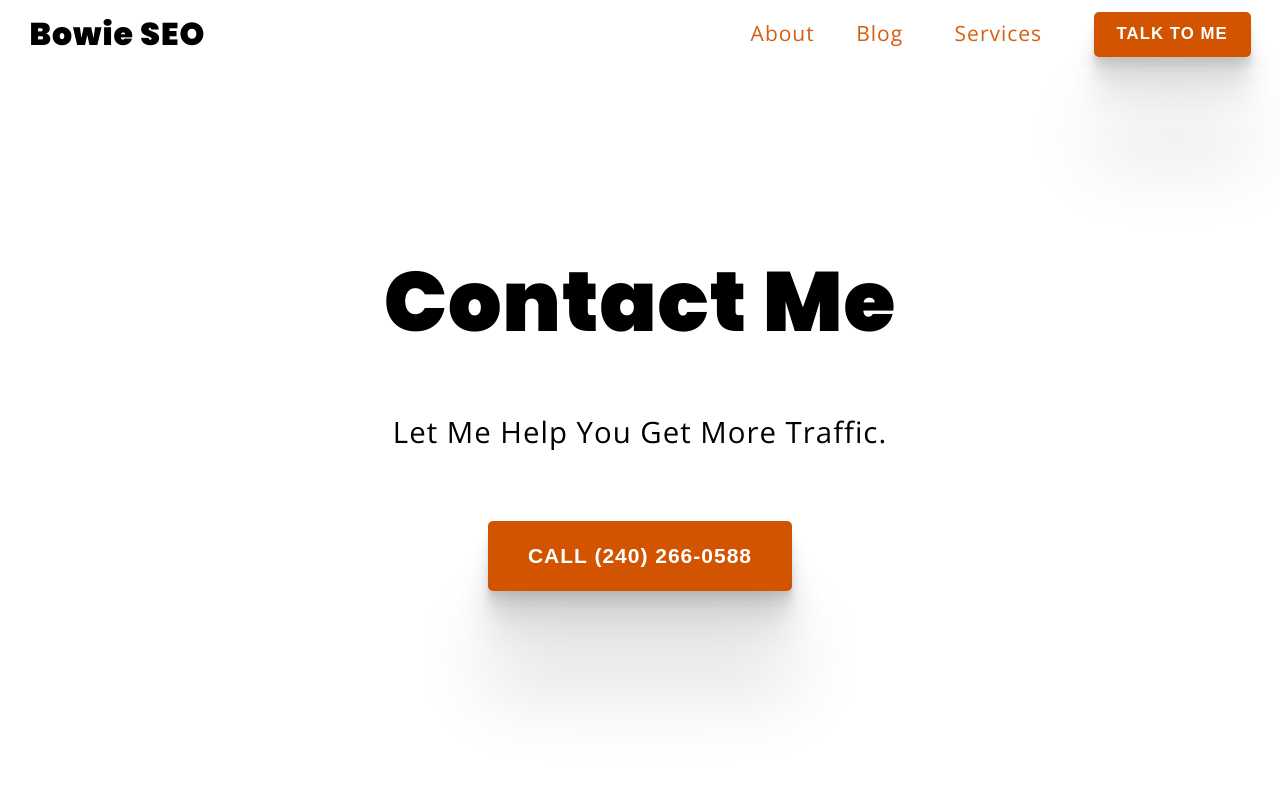
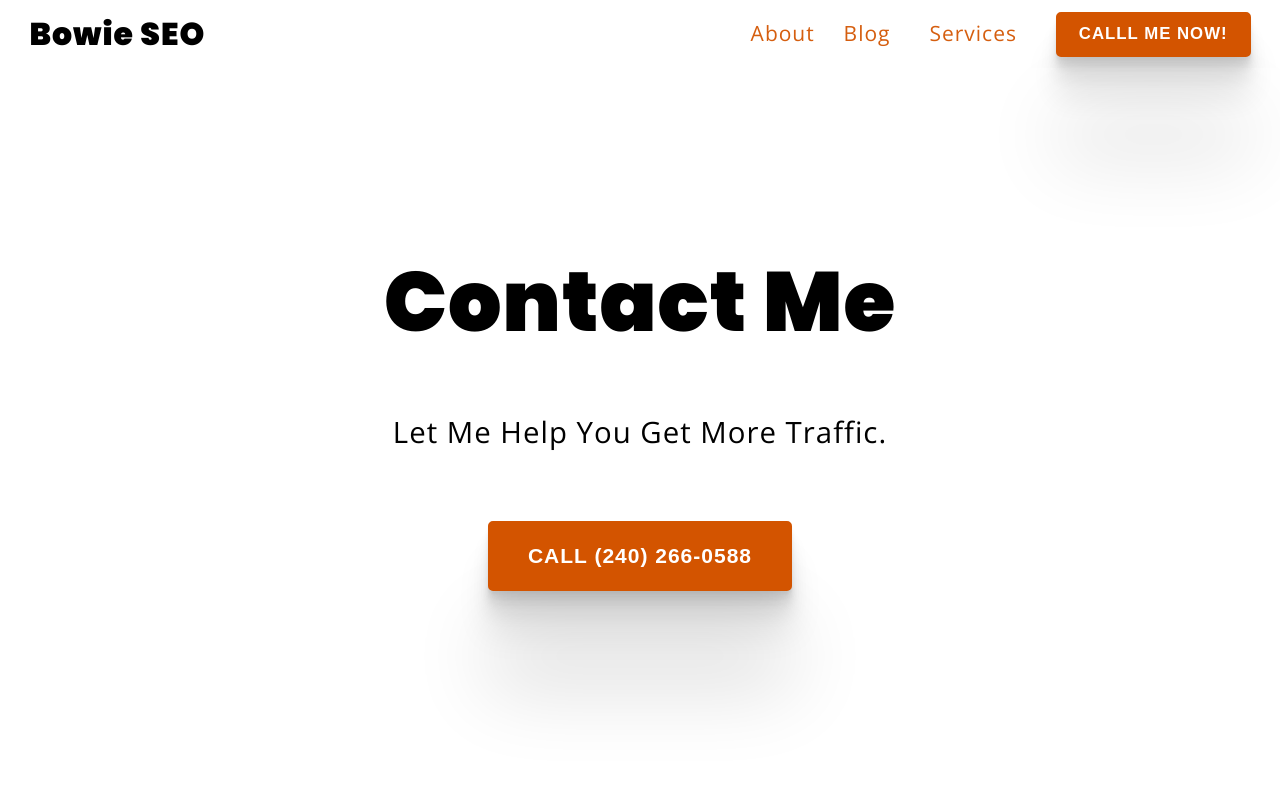
Before and after one commit to kgb4000/bowie-digital, a Next.js app: page /contact in a window 1280 px wide. Shown: the top 800 px of the page. Built offline with nearby package versions, Linux system fonts and the light colour scheme.

Commit message:
Aded second post, changed sitemap, changed blog header-height

```diff
--- a/pages/blog/index.js
+++ b/pages/blog/index.js
@@ -40,7 +40,7 @@ export default function Blog({ data }) {
         description="This is the blog for Bowie SEO where you give customers free advice on improving their websites with search engine optimization."
       />
       <NextSeo {...SEO} />
-      <Header buttontext="Talk To Me" buttonLink="/contact" />
+      <Header buttontext="Contact me" buttonLink="/contact" />
       <BlogHeroBox backgroundHeight="8rem" heroText="Blog" />
       <BlogMain>
         <div className="container"></div>
@@ -69,7 +69,8 @@ export default function Blog({ data }) {
 }
 
 const BlogHeroBox = styled(HeroBox)`
-  margin-top: 6rem;
+  margin-top: 4rem;
+  margin-bottom: 0;
 `
 
 const BlogMain = styled(Main)`
--- a/pages/contact.js
+++ b/pages/contact.js
@@ -35,7 +35,7 @@ export default function Contact() {
           maxVideoPreview: -1,
         }}
       />
-      <Header buttontext="Talk To Me" buttonLink="tel:1-240-266-0588" />
+      <Header buttontext="Calll me now!" buttonLink="tel:1-240-266-0588" />
       <HeroBox
         backgroundHeight="30rem"
         heroText="Contact Me"
```
Also changed, not shown: 1 other file (tests, documents, lock files or other folders).
